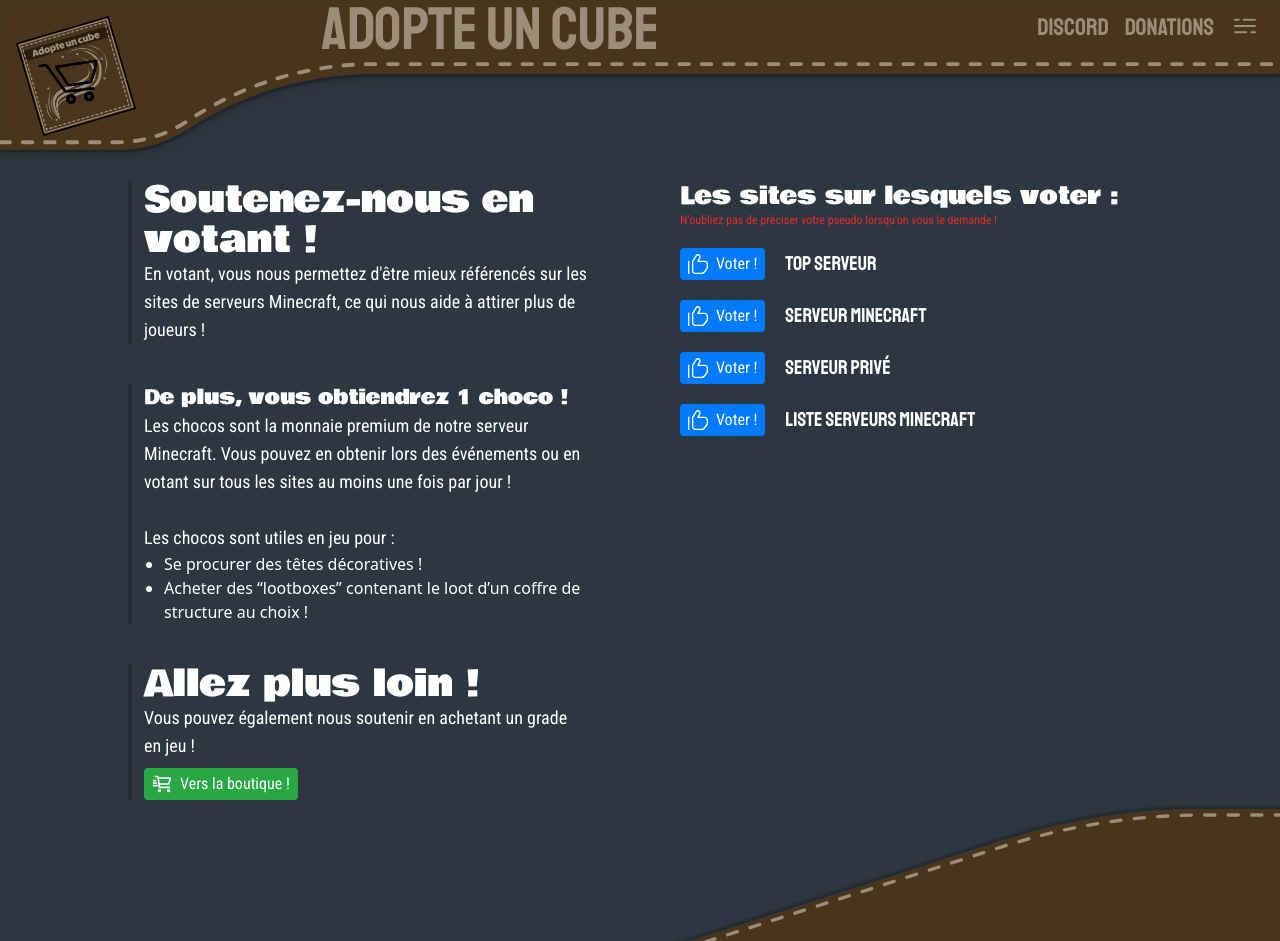
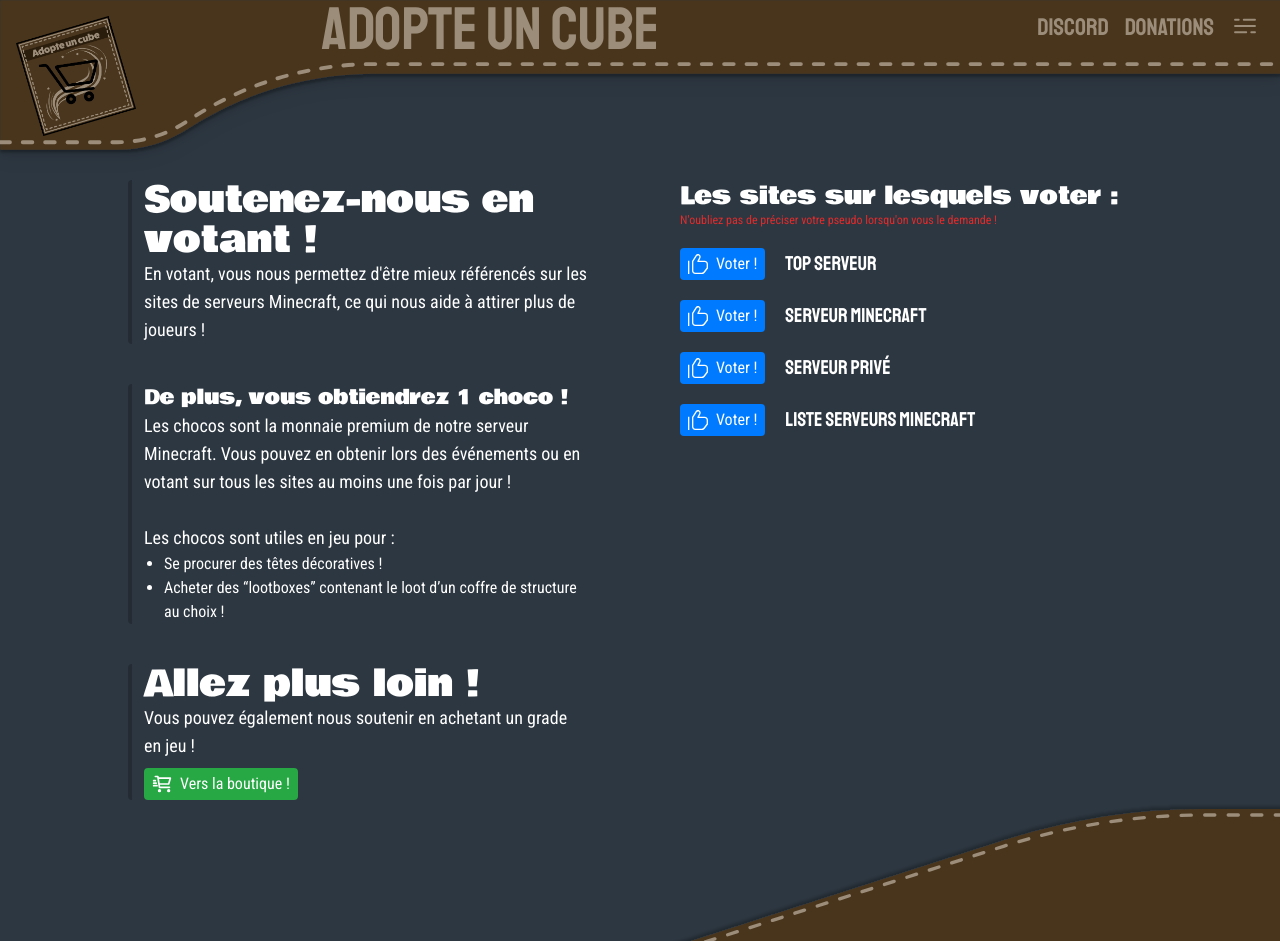
Before and after one commit to Florian-DCK/auc-website, a Next.js app: page /voter in a window 1280 px wide. Built offline with nearby package versions, Linux system fonts and the light colour scheme; a web font is replaced by a local one.

Commit message:
changed font of choco uses

```diff
--- a/src/app/voter/page.tsx
+++ b/src/app/voter/page.tsx
@@ -24,7 +24,7 @@
 						sites au moins une fois par jour ! <br /> <br />
 						Les chocos sont utiles en jeu pour : <br />
 					</p>
-					<ul className="ms-5 list-disc">
+					<ul className="robotoCondensed ms-5 list-disc">
 						<li>Se procurer des têtes décoratives !</li>
 						<li>
 							Acheter des “lootboxes” contenant le loot d’un coffre de structure
```
